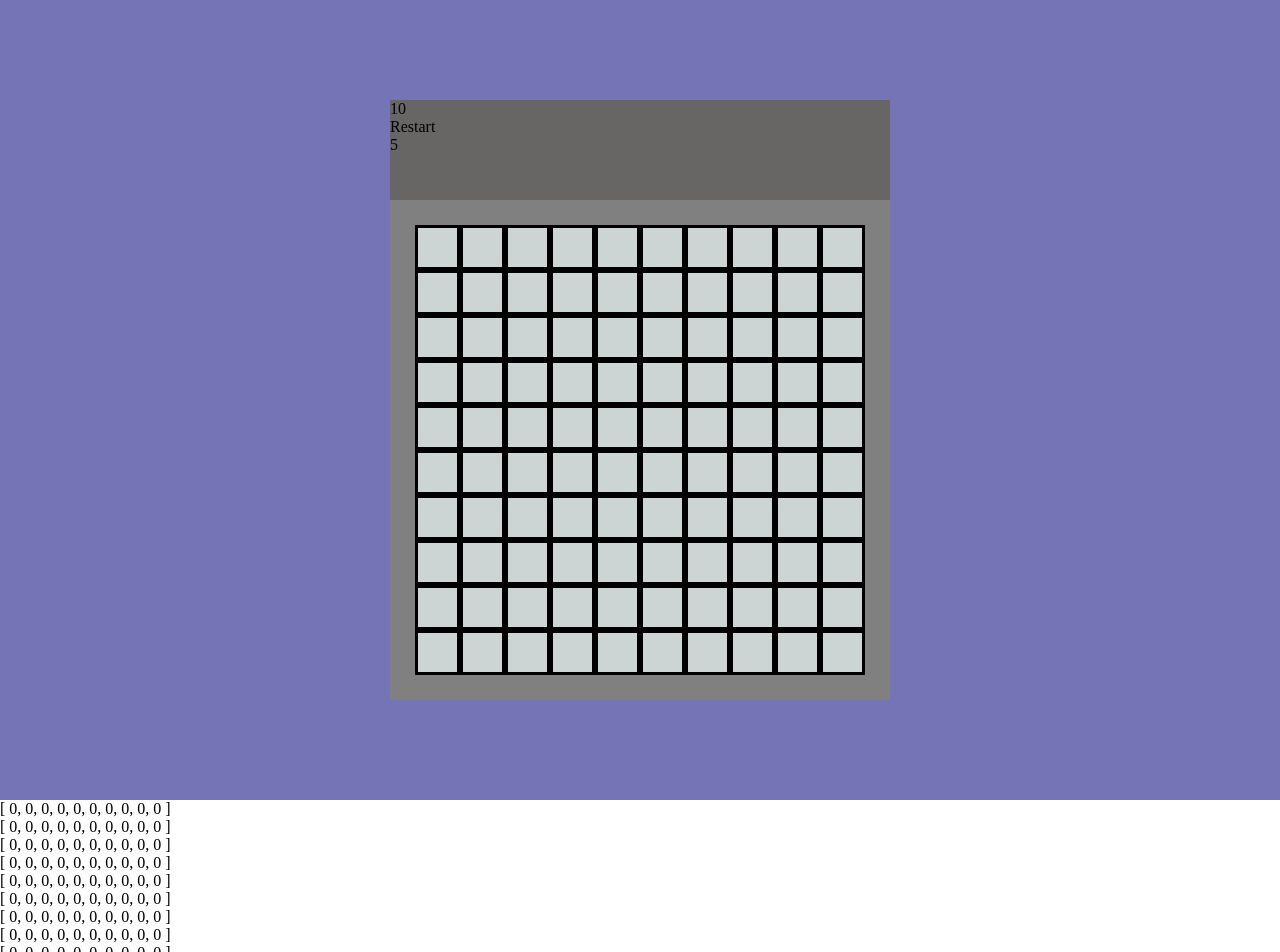
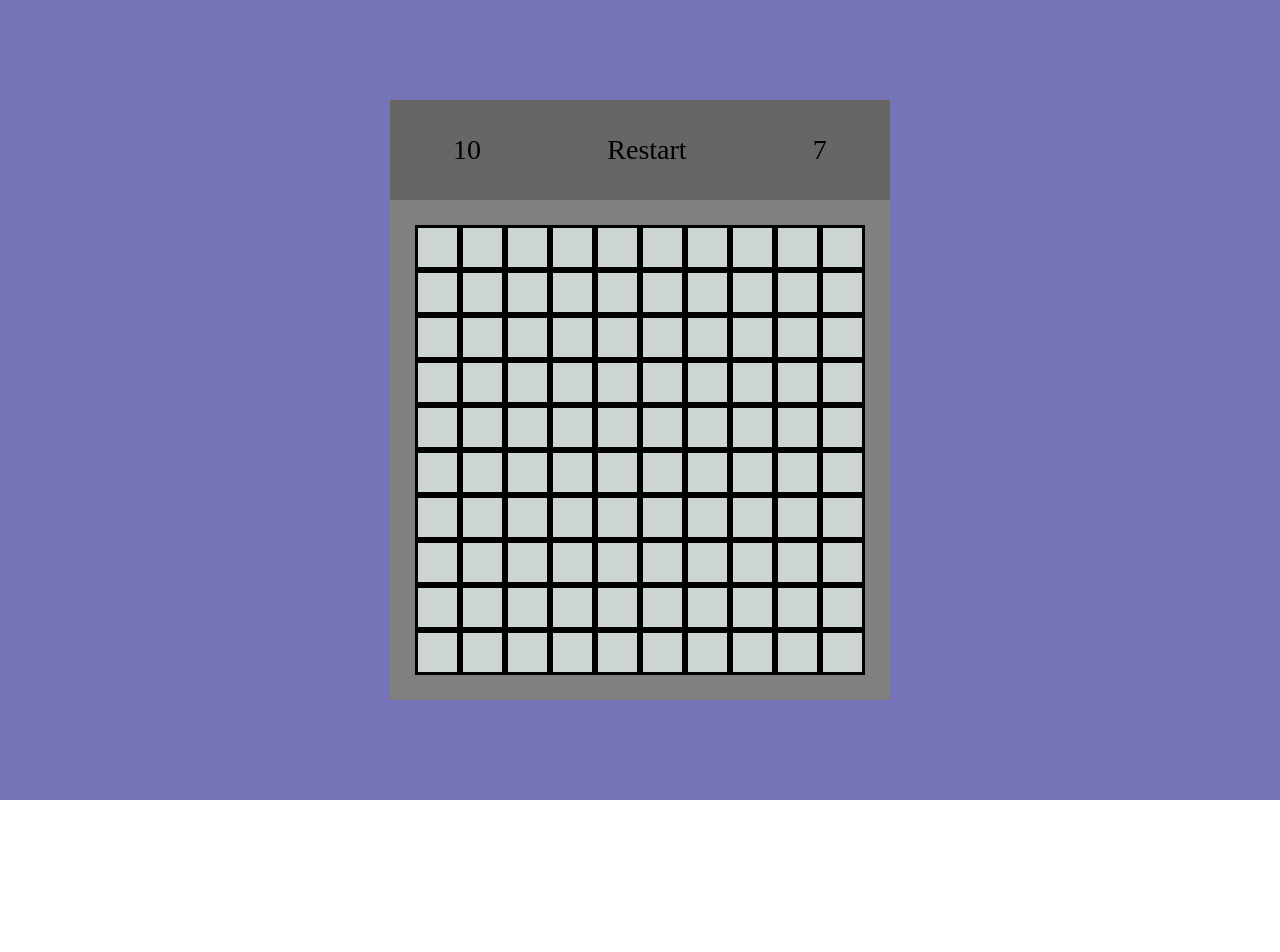
Before and after one commit to atmosphere1337/vue_pages, a Vue app: page /minesweeper in a window 1280 px wide. Shown: the top 952 px of the page. After the commit the page ends 800 px from the top, so only its background shows below. Built offline with nearby package versions, Linux system fonts and the light colour scheme.

Commit message:
restart is done. Styles don't matter. Grid options will be done if I wish.

```diff
--- a/src/assets/minesweeper/mineweeper_style.css
+++ b/src/assets/minesweeper/mineweeper_style.css
@@ -38,3 +38,11 @@
 .m_deadcell{
     background-color: red;
 }
+.m_info_inner{
+    display: flex;
+    flex-direction: row;
+    justify-content: space-around;
+    height: 100%;
+    align-items: center;
+    font-size: 28px;
+}
--- a/src/components/minesweeper/Square.vue
+++ b/src/components/minesweeper/Square.vue
@@ -27,6 +27,7 @@
         }
     })
     const emit = defineEmits(['marked_down'])
+    const colors = ref(['black', 'blue', 'green', 'red', 'yellow', 'yellow', 'yellow', 'yellow', 'yellow'])
     const avail = ref(true)
     const killer = ref(false)
     const marked = ref(false)
@@ -51,11 +52,14 @@
 <template>
     <div
      :class="{m_cell: true, m_clicked_empty: props.vis == 1, m_deadcell: killer}"
-     :style="{textAlign: 'center', fontSize: '28px'}"
+     :style="{textAlign: 'center', fontSize: '28px', fontWeight: 'bold'}"
      @click="handle()"
      @contextmenu="rightclick"
      >
-        <span v-if="props.mode == 0 && props.vis == 1 && props.neighbours > 0">
+        <span
+         v-if="props.mode == 0 && props.vis == 1 && props.neighbours > 0"
+         :style="{color: colors[neighbours]}"
+        >
             {{neighbours}}
         </span>
         <span v-if="props.vis == 1 && props.mode == 1">
--- a/src/components/minesweeper/Table.vue
+++ b/src/components/minesweeper/Table.vue
@@ -27,9 +27,11 @@
     }
 </script>
 <template>
-    <div>
+    <div class="m_info_inner">
         <div>{{ $props.bombs }}</div>
-        <div @click="emit_newgame">Restart</div>
+        <div @click="emit_newgame">
+            Restart
+        </div>
         <div>{{ time }}</div>
     </div>
 </template>
--- a/src/router/index.ts
+++ b/src/router/index.ts
@@ -1,7 +1,7 @@
 import { createRouter, createWebHistory } from 'vue-router'
 import HomeView from '../views/HomeView.vue'
 import CredditView from '../views/CredditView.vue'
-import Minesweeper from '../views/Minesweeper.vue'
+import Minesweeper_proxy from '../views/Minesweeper_proxy.vue'
 
 const router = createRouter({
   history: createWebHistory(import.meta.env.BASE_URL),
@@ -19,7 +19,7 @@ const router = createRouter({
     {
       path: '/minesweeper',
       name: 'minesweeper',
-      component: Minesweeper
+      component: Minesweeper_proxy
     }
   ]
 })
--- a/src/views/Minesweeper.vue
+++ b/src/views/Minesweeper.vue
@@ -8,6 +8,7 @@
     const bombs_left = ref(bombs.value)
     const cells_towin_left = ref(width.value * height.value - bombs.value)
     const gameover = ref(false)
+    const emit = defineEmits(['reset'])
     function createArray(width:number, height:number): number[][]
     {
         let out: number[][] = new Array(height)
@@ -102,7 +103,7 @@
     }
     function restart_function()
     {
-        alert('restart')
+        emit('reset')
     }
     function press_click(counter:number):boolean
     {
@@ -153,7 +154,7 @@
                 </Table>
             </div>
             <div class="m_outerfield">
-                <div class="m_field" :style="{gridTemplateColumns: gridString(10), gridTemplateRows: gridString(10)}" >
+                <div class="m_field" :style="{gridTemplateColumns: gridString(width), gridTemplateRows: gridString(height)}" >
                     <Square
                      v-for="(x, i) in line_map_visible"
                      :vis="x"
@@ -169,7 +170,4 @@
             </div>
         </div>
     </div>
-    <div v-for="x in map_visible">
-        {{x}}
-    </div>
 </template>
--- /dev/null
+++ b/src/views/Minesweeper_proxy.vue
@@ -0,0 +1,9 @@
+<script lang="ts" setup>
+    import Minesweeper from './Minesweeper.vue'
+    import {ref} from 'vue'
+    const val = ref(0)
+    const rerender = () => val.value++
+</script>
+<template>
+    <Minesweeper :key="val" @reset="rerender()"></Minesweeper>
+</template>
```
Also changed, not shown: src/assets/minesweeper/images/flag.svg (added), src/assets/minesweeper/images/mine.svg (added).
